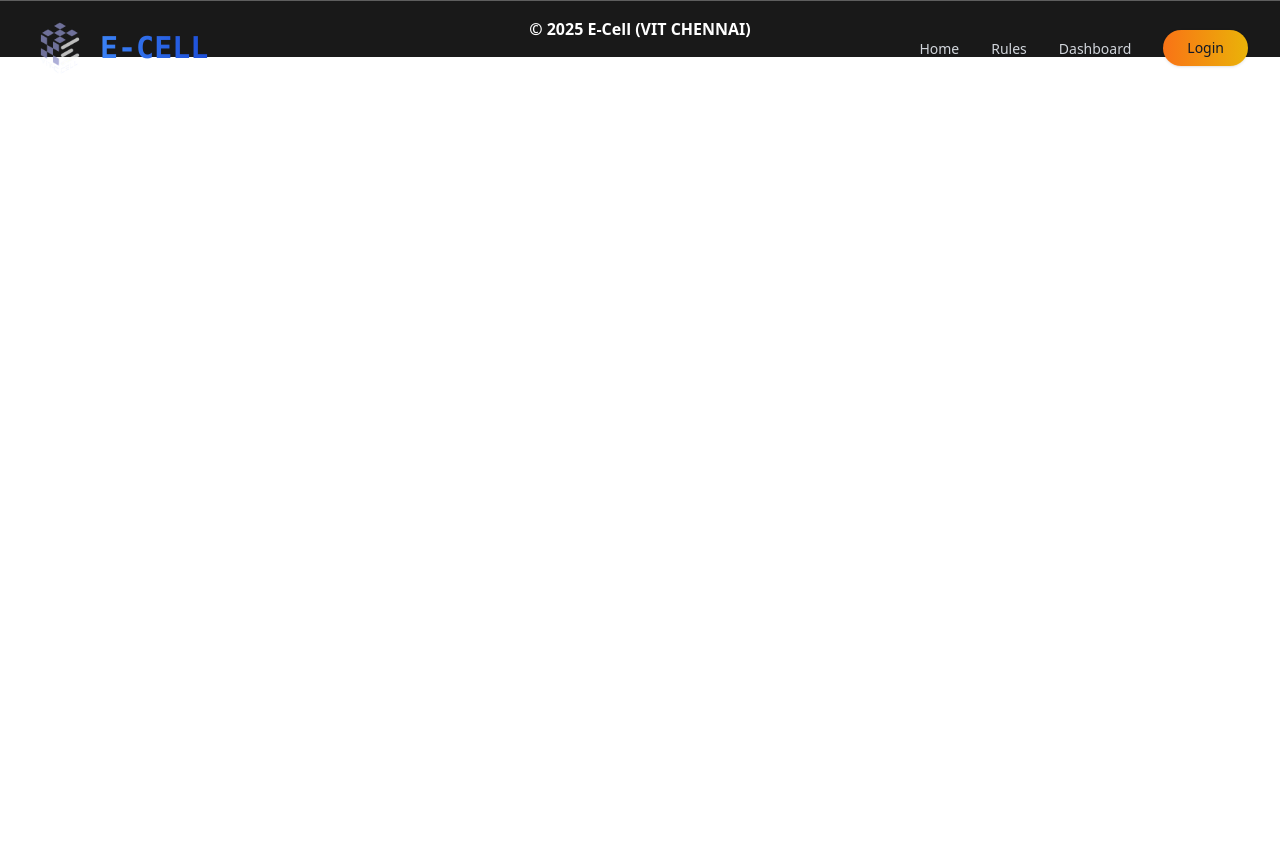
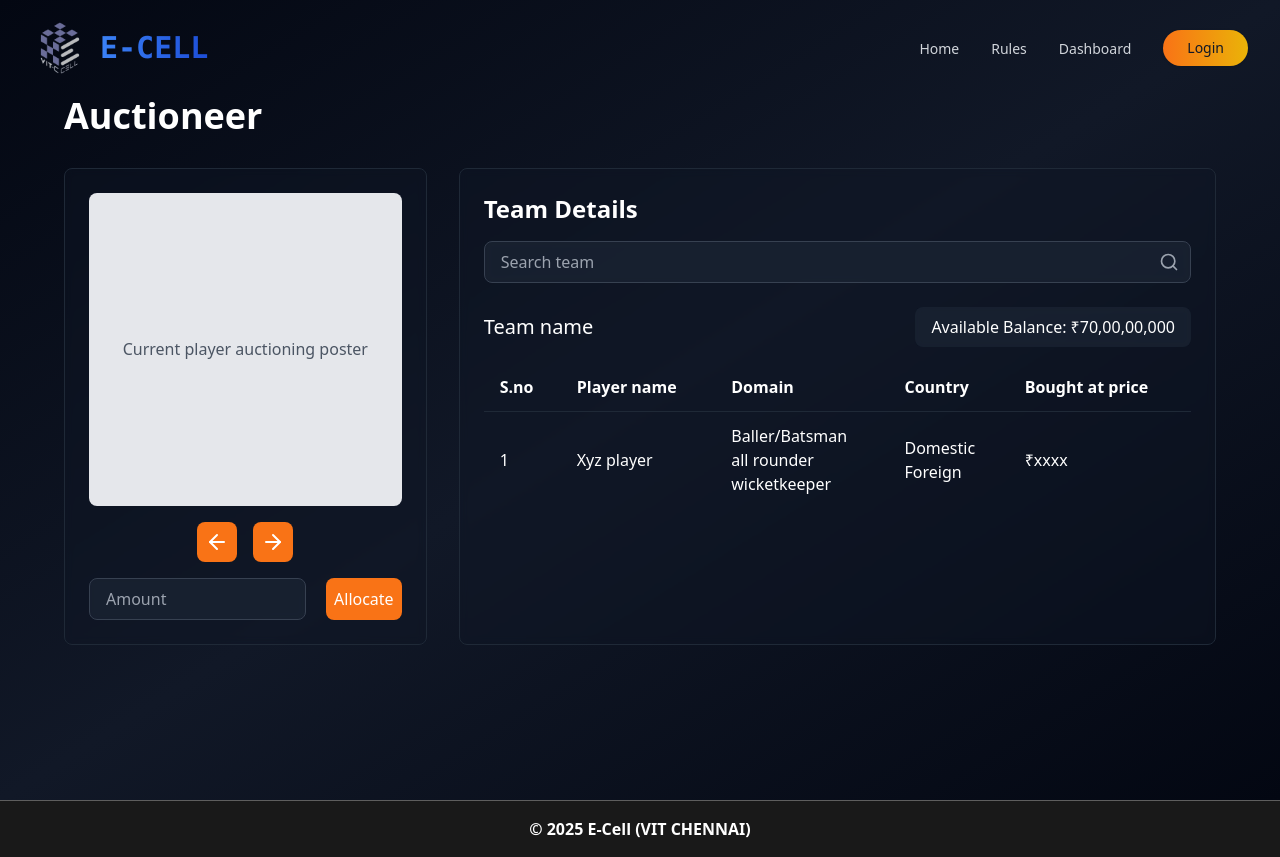
Before and after one commit to mithilgirish/IPL-Battle, a React (Vite) app in the folder client/: page /auctioneer/1 in a window 1280 px wide. Before the commit the page ends 800 px from the top, so only its background shows below. Built offline with nearby package versions, Linux system fonts and the light colour scheme.

Commit message:
Refactored

```diff
--- a/client/src/App.jsx
+++ b/client/src/App.jsx
@@ -1,9 +1,14 @@
 import { BrowserRouter as Router, Routes, Route } from 'react-router-dom';
 import Navbar from './components/navbar';
+
 import Home from './pages/home';
 import Login from './pages/login';
 import Footer from './components/footer';
 import Rules from './pages/rules';
+
+import Participant from './pages/participant';
+import Auctioneer from './pages/auctioneer'
+import Admin from './pages/rooms'
 
 
 function App() {
@@ -12,8 +17,16 @@ function App() {
       <Navbar />
       <Routes>
         <Route path="/" element={<Home />} />
-        <Route path="/login" element={<Login/>} />
         <Route path="/rules" element={<Rules/>}/>
+
+        <Route path="/participant/login" element={<Login/>} />
+        <Route path="/auctioneer/login" element={<Login/>} />
+        <Route path="/admin/login" element={<Login isAdmin={true} />} />
+
+        <Route path="/participant/:room_id" element={<Participant />} />
+        <Route path="/auctioneer/:room_id" element={<Auctioneer />} />
+        <Route path="/admin/dashboard" element={<Admin />} />
+        <Route path="/admin/:room_id" element={<Auctioneer />} />
       </Routes>
       <Footer />
     </Router>
--- a/client/src/components/navbar.jsx
+++ b/client/src/components/navbar.jsx
@@ -58,7 +58,7 @@ const Navbar = () => {
                 <span className="text-sm font-medium">Dashboard</span>
                 <div className="absolute -bottom-1 left-0 w-0 h-[2px] bg-gradient-to-r from-green-400 to-cyan-400 group-hover:w-full transition-all duration-300" />
               </a>
-              <a href="/login" className="group relative text-orange-400 hover:text-white transition-all">
+              <a href="/participant/login" className="group relative text-orange-400 hover:text-white transition-all">
                 <Button className="relative overflow-hidden bg-gradient-to-r from-orange-500 to-yellow-500 hover:from-orange-400 hover:to-yellow-400 px-6 py-2 rounded-full font-medium text-gray-900 hover:text-gray-950 transition-all group">
                   <span className="relative z-10">Login</span>
                   <Sparkles className="absolute -right-4 w-8 h-8 text-white/30 group-hover:right-4 transition-all duration-500" />
@@ -103,7 +103,7 @@ const Navbar = () => {
                 Dashboard
               </a>
               <a
-                href="/login"
+                href="/participant/login"
                 className="block px-4 py-3 text-orange-400 hover:text-white bg-gray-900/50 rounded-lg"
               >
                 <Button className="w-full bg-gradient-to-r from-orange-500 to-yellow-500 text-gray-900 font-medium mt-2">
--- a/client/src/index.css
+++ b/client/src/index.css
@@ -64,3 +64,13 @@
     @apply bg-background text-foreground;
   }
 }
+
+input[type="number"]::-webkit-outer-spin-button,
+input[type="number"]::-webkit-inner-spin-button {
+  -webkit-appearance: none;
+  margin: 0;
+}
+
+input[type=number] {
+  -moz-appearance: textfield;
+}
--- a/client/src/pages/AuctioneerPage.jsx
+++ b/client/src/pages/auctioneer.jsx
@@ -21,6 +21,16 @@ function AuctioneerPage() {
               </button>
               <button className="p-2 bg-orange-500 rounded-lg hover:bg-orange-600 transition-colors">
                 <ArrowRight className="w-6 h-6" />
+              </button>
+            </div>
+            <div className='mt-4 flex space-x-5'>
+              <input
+                type="number"
+                placeholder="Amount"
+                className="w-full bg-gray-800/60 rounded-lg py-2 pl-4 pr-10 backdrop-blur-sm border border-gray-700 focus:outline-none focus:border-orange-500 transition-colors"
+              />
+              <button className="p-2 bg-orange-500 rounded-lg hover:bg-orange-600 transition-colors">
+                Allocate
               </button>
             </div>
           </div>
--- a/client/src/pages/login.jsx
+++ b/client/src/pages/login.jsx
@@ -2,7 +2,7 @@ import React, { useState } from 'react';
 import { Card, CardContent, CardHeader, CardTitle } from "@/components/ui/card";
 import { Eye, EyeOff, User, Lock, Gamepad2 } from 'lucide-react';
 
-const Login = () => {
+const Login = (props) => {
   const [username, setUsername] = useState('');
   const [password, setPassword] = useState('');
   const [showPassword, setShowPassword] = useState(false);
--- a/client/src/pages/AdminPage.jsx
+++ b/client/src/pages/rooms.jsx
@@ -1,7 +1,7 @@
 import React from 'react';
 
-function AdminPage() {
-  const teams = Array.from({ length: 10 }, (_, i) => `Team ${i + 1}`);
+function Rooms() {
+  const teams = Array.from({ length: 10 }, (_, i) => `Room ${i + 1}`);
 
   return (
     <main className="pt-24 min-h-screen bg-gradient-to-br from-gray-950 via-gray-900 to-gray-950 relative overflow-hidden text-white py-12 px-4 sm:px-6 lg:px-8">
@@ -23,4 +23,4 @@ function AdminPage() {
   );
 }
 
-export default AdminPage;
+export default Rooms;
```
Also changed, not shown: client/src/pages/participant.jsx (renamed from client/src/pages/ParticipantPage.jsx).
